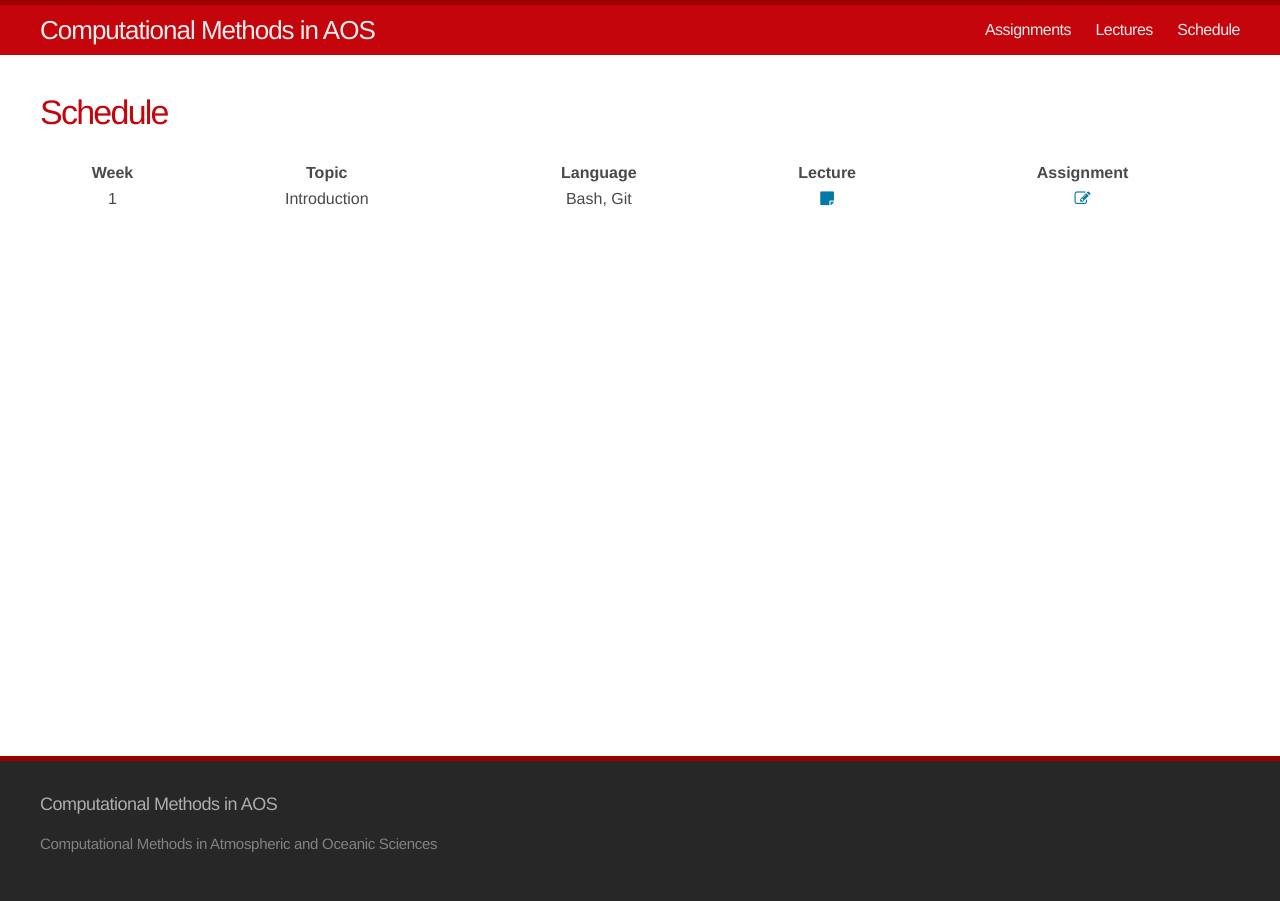
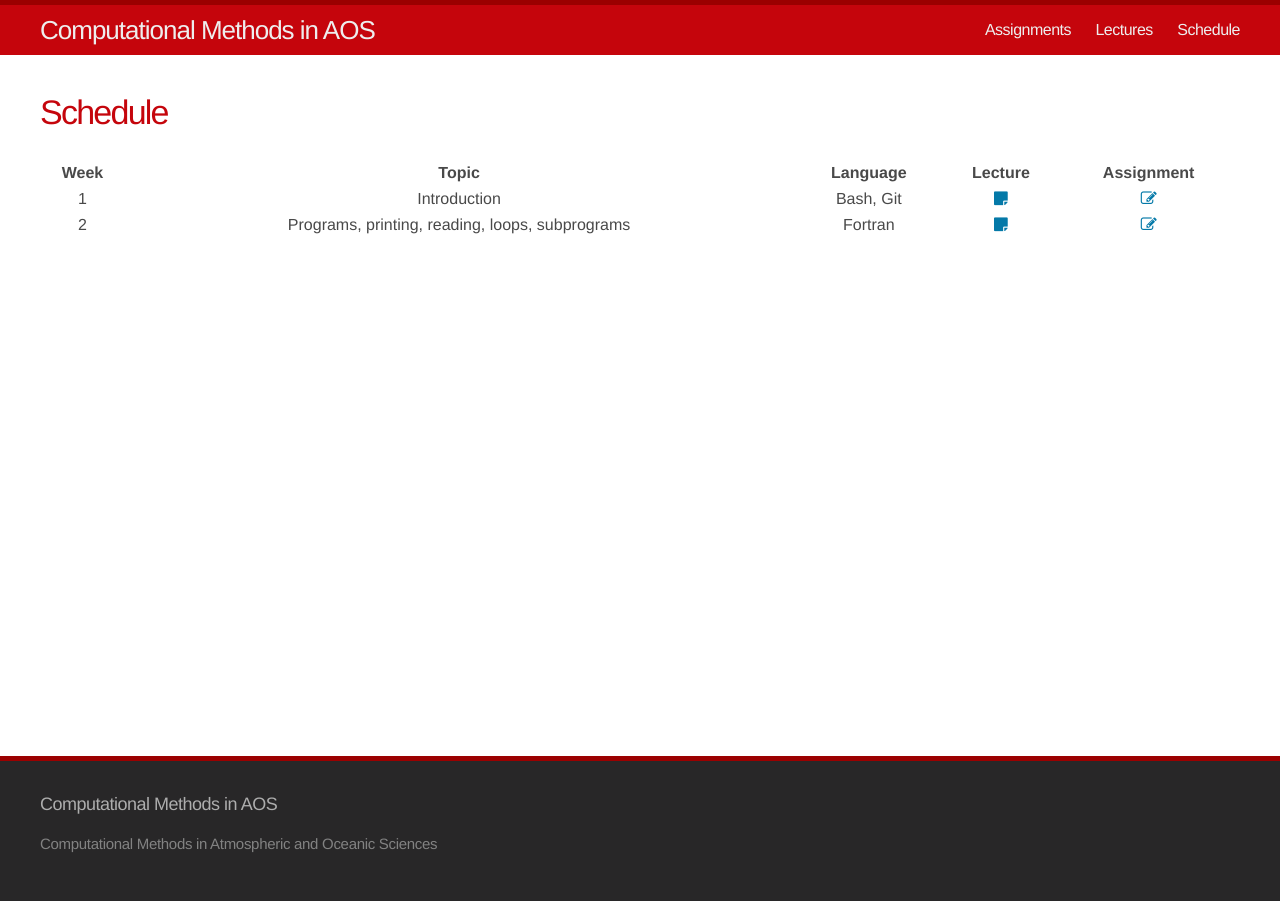
Before and after one commit to AOS573-2017/aos573-2017.github.io, a Jekyll site: the page built from schedule.md, in a window 1280 px wide. Built offline with Jekyll 4.4.1, drawn with Linux system fonts in a browser that asks for light colours.

Commit message:
Update schedule

```diff
--- a/schedule.md
+++ b/schedule.md
@@ -7,4 +7,6 @@ permalink: /schedule/
 <table style="width: 100%; text-align: center;">
 <tr><th>Week</th><th>Topic</th><th>Language</th><th>Lecture</th><th>Assignment</th></tr>
 <tr><td>1</td><td>Introduction</td><td>Bash, Git</td><td><a href="/lectures/1-intro.html"><i class="fa fa-sticky-note"></i></a></td><td><a href="/assignments/1-intro.html"><i class="fa fa-pencil-square-o"></i></a></td></tr>
+<tr><td>2</td><td>Programs, printing, reading, loops, subprograms</td><td>Fortran</td><td><a href="/lectures/2-fortran-intro.html"><i class="fa fa-sticky-note"></i></a></td><td><a href="/assignments/2-fortran-intro.html"><i class="fa fa-pencil-square-o"></i></a></td></tr>
+
 </table>
```
